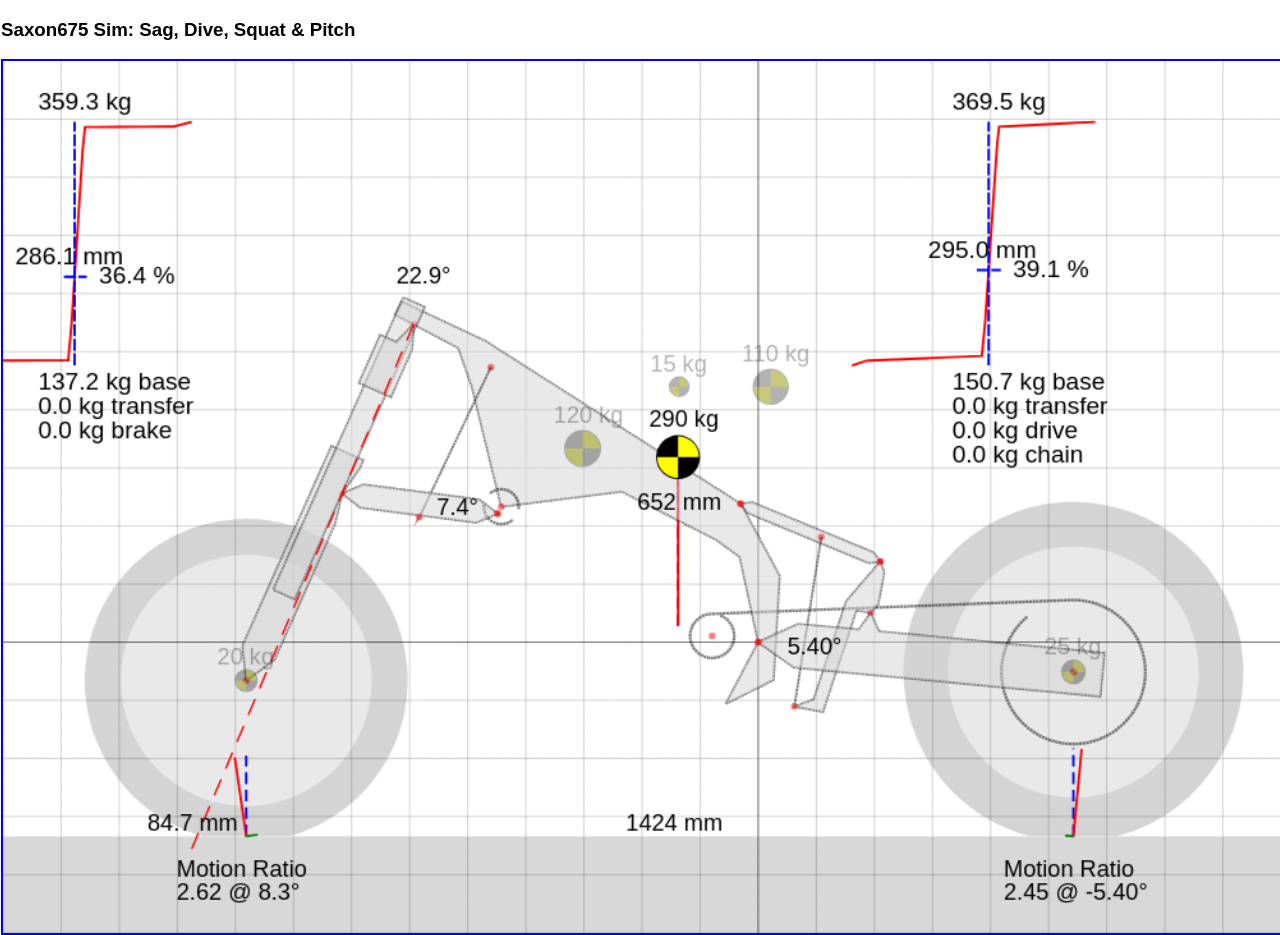
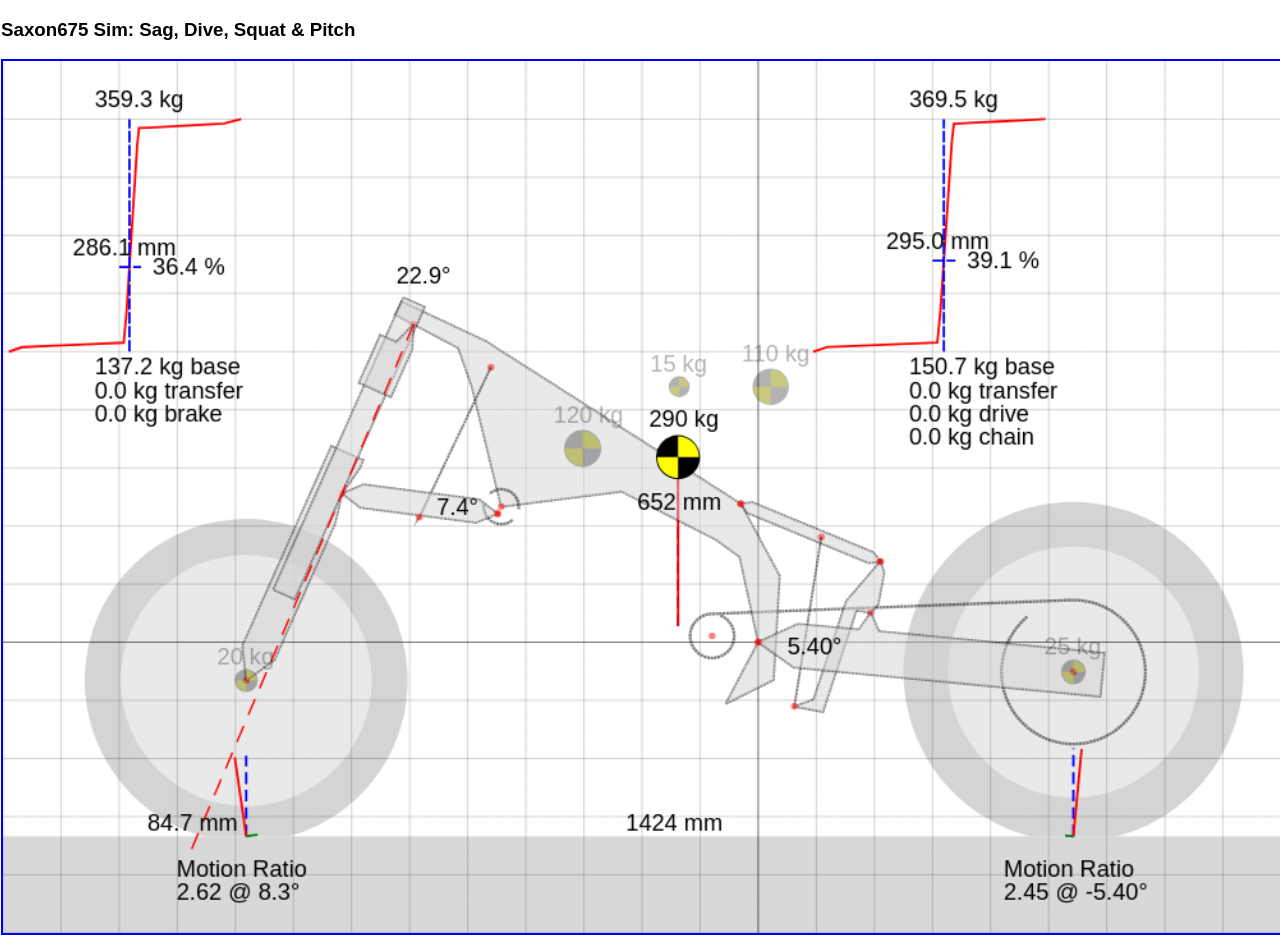
Before and after one commit to ifold-estate/Saxon675Sim, a plain HTML site: page index.html in a window 1280 px wide. Shown: the top 935 px of the page. Drawn offline with nearby package versions, Linux system fonts and the light colour scheme.

Commit message:
Update index.html

```diff
--- a/index.html
+++ b/index.html
@@ -478,24 +478,24 @@
 		ctx.globalCompositeOperation='source-over';
         }
 	function drawFrontGraph(current) {
-		let x_shift = 1; let y_shift = 1;
+		let x_shift = 2; let y_shift = 1;
 		let size = 100;
-		let start = 250; let stop = 350; let step=0.1;
+		let step=1;
 
 		let range = length.Fr_shock_max - length.Fr_shock_min;
 		let cross = 5;
 
-		let scale = (1000/21)*(4/100);
+		let scale = (1000/22)*(4/100);
 		let old = ctx.getTransform();
-		void ctx.setTransform(scale, 0, 0, scale, (1000/21*x_shift), (1000/21*y_shift));
+		void ctx.setTransform(scale, 0, 0, scale, (1000/22*x_shift), (1000/22*y_shift));
 
 		ctx.globalAlpha = 1;
     		ctx.setLineDash([10, 0]);
     		ctx.strokeStyle = "red";
     		ctx.lineWidth = 1;
 
-		let y_mult = 100/range;
-		let x_mult = 100/(Fr_force(length.Fr_shock_min)-Fr_force(length.Fr_shock_max));
+		let y_mult = size/range;
+		let x_mult = size/(Fr_force(length.Fr_shock_min)-Fr_force(length.Fr_shock_max));
     		ctx.beginPath();
 		ctx.moveTo(Fr_force(length.Fr_shock_min) *x_mult,0);
 
@@ -539,17 +539,17 @@
 		let range = length.Rr_shock_max - length.Rr_shock_min;
 		let cross = 5;
 
-		let scale = (1000/21)*(4/100);
+		let scale = (1000/22)*(4/100);
 		let old = ctx.getTransform();
-		void ctx.setTransform(scale, 0, 0, scale, (1000/21*x_shift), (1000/21*y_shift));
+		void ctx.setTransform(scale, 0, 0, scale, (1000/22*x_shift), (1000/22*y_shift));
 
 		ctx.globalAlpha = 1;
 	    	ctx.setLineDash([10, 0]);
 	    	ctx.strokeStyle = "red";
 	    	ctx.lineWidth = 1;
 
-		let y_mult = 100/range;
-		let x_mult = 100/(Rr_force(length.Rr_shock_min)-Rr_force(length.Rr_shock_max));
+		let y_mult = size/range;
+		let x_mult = size/(Rr_force(length.Rr_shock_min)-Rr_force(length.Rr_shock_max));
     		ctx.moveTo(Rr_force(length.Rr_shock_min) *x_mult, 0);
 
 		for (let delta=0; delta<=range; delta += step) {
```
